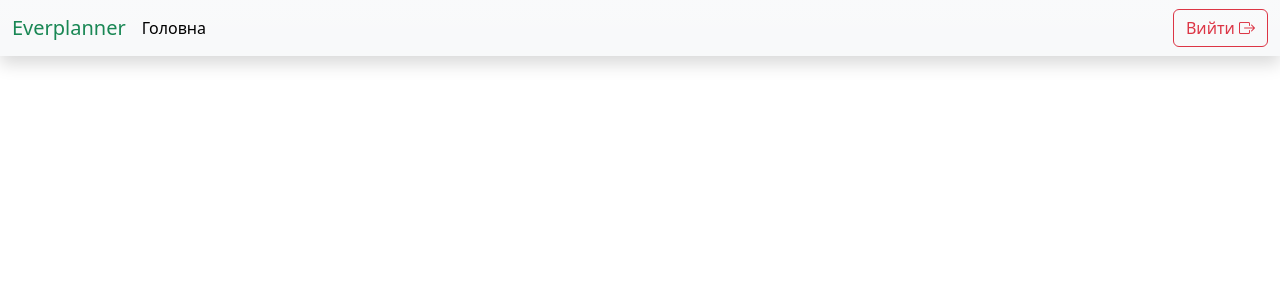
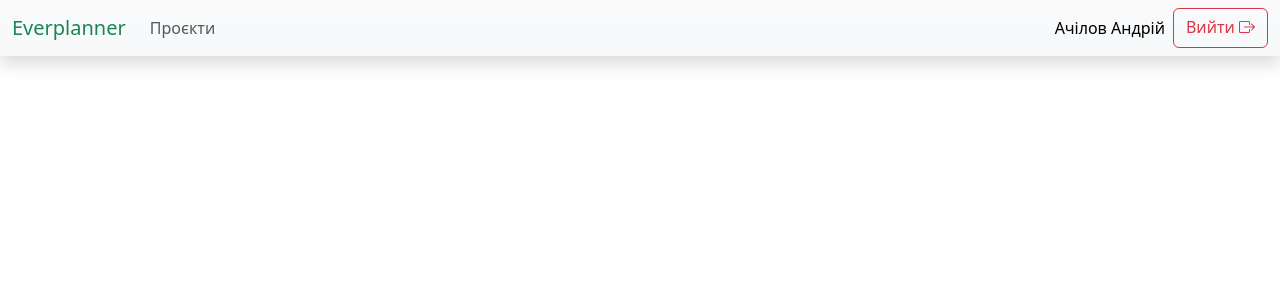
Before and after one commit to AndrryArmor/Everplanner, a Vue app in the folder Frontend/: page / in a window 1280 px wide. Shown: the top 300 px of the page. Built offline with nearby package versions, Linux system fonts and the light colour scheme.

Commit message:
Fix and simplify navbar code

```diff
--- a/Frontend/src/components/TheNavbar.vue
+++ b/Frontend/src/components/TheNavbar.vue
@@ -1,22 +1,29 @@
 <template>
-  <nav class="navbar shadow bg-gradient bg-light">
+  <nav class="navbar navbar-expand-sm shadow bg-gradient bg-light">
     <div class="container-fluid">
       <router-link to="/login" class="navbar-brand text-success fw-light">
         Everplanner
       </router-link>
-      <ul class="navbar-nav me-auto">
-        <li class="nav-item">
-          <router-link to="/projects" class="nav-link active">Головна</router-link>
-        </li>
-      </ul>
-      <ul class="navbar-nav">
-        <li class="nav-item">
+      <button
+        class="navbar-toggler"
+        type="button"
+        data-bs-toggle="collapse"
+        data-bs-target="#navbarSupportedContent"
+      >
+        <span class="navbar-toggler-icon"></span>
+      </button>
+      <div class="collapse navbar-collapse" id="navbarSupportedContent">
+        <div class="navbar-nav me-auto">
+          <router-link to="/projects" class="nav-link">Проєкти</router-link>
+        </div>
+        <div class="navbar-nav">
+          <span class="nav-link active user-select-none">Ачілов Андрій</span>
           <router-link to="/login" class="btn btn-outline-danger" role="button">
             Вийти
             <i class="bi bi-box-arrow-right"></i>
           </router-link>
-        </li>
-      </ul>
+        </div>
+      </div>
     </div>
   </nav>
 </template>
```
